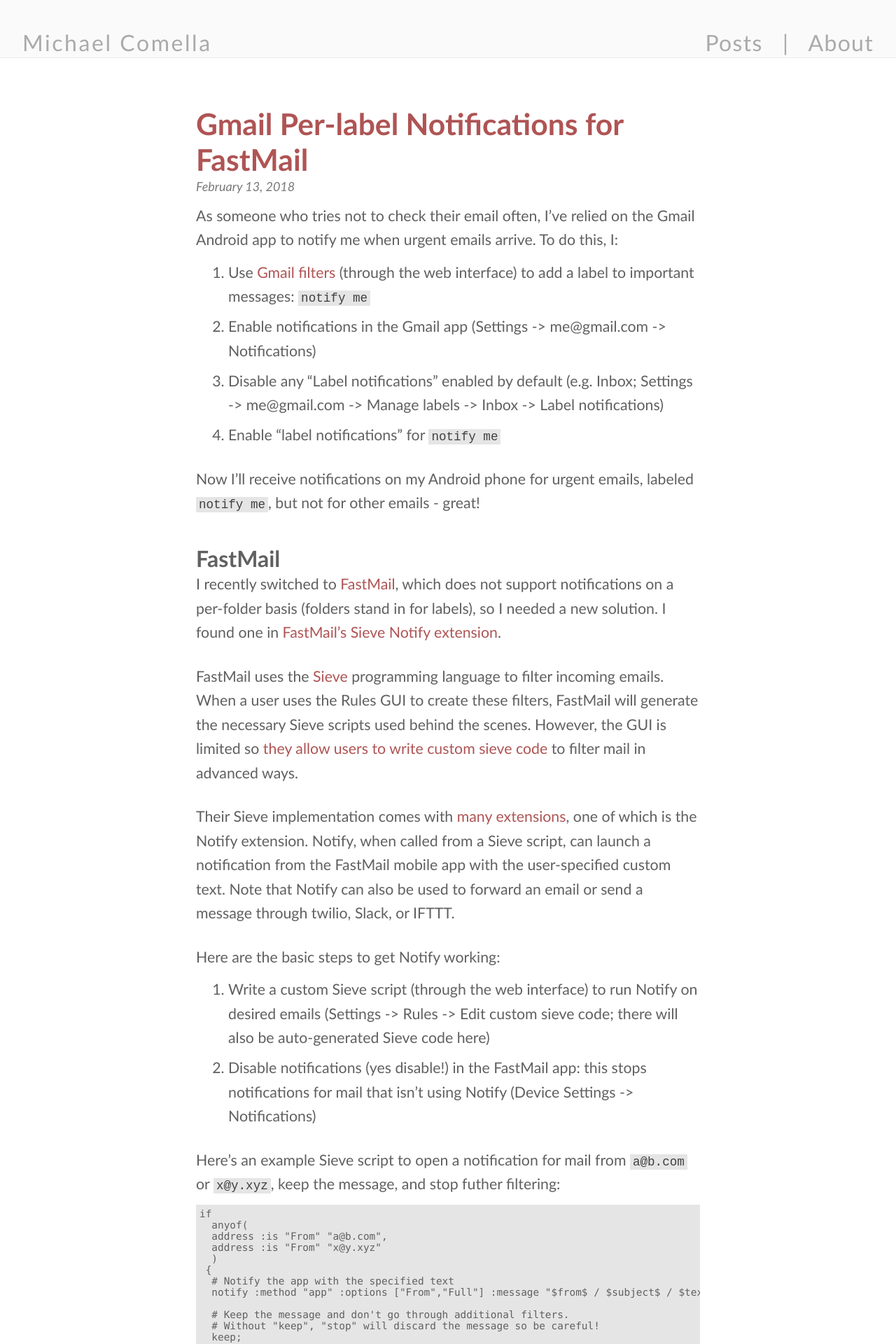
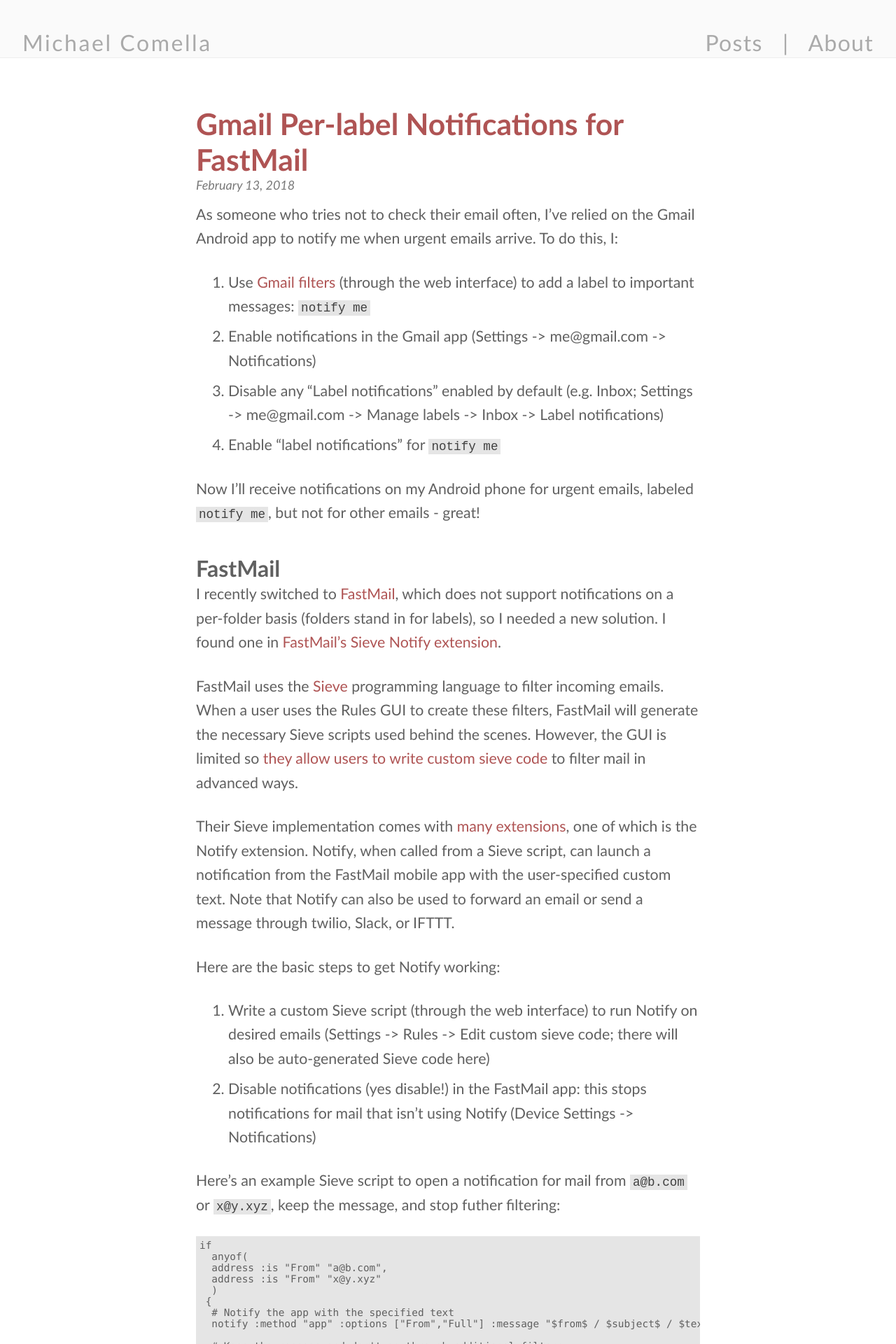
Before and after one commit to mcomella/mcomella.github.com, a Jekyll site: the page built from _posts/2018-02-13-gmail-per-label-notifications-for-fastmail.md, in a window 1280 px wide. Shown: the top 1920 px of the page at 70% size. Built offline with Jekyll 4.4.1, drawn with Linux system fonts in a browser that asks for light colours.

Commit message:
improve post style, especially list/code spacing.

```diff
--- a/css/main.css
+++ b/css/main.css
@@ -37,13 +37,14 @@
     margin: 2rem 0 0 0;
 }
 
+/* Put an accent color on a header immediately before another header. */
+h1:has(+ h2), h2:has(+ h3), h3:has(+ h4), h4:has(+ h5), h5:has(+ h6) {
+    color: var(--color-accent);
+}
+
 p {
     margin: 1.31em 0;
 }
-
-/* Group lists & code closer to the paragraphs that proceed them (rather than typical paragraph spacing). */
-p:has(+ ul), p:has(+ ol), p:has(+ .highlighter-rouge) { margin-bottom: 0; }
-p + ul, p + ol, p + .highlighter-rouge { margin-top: 12px; }
 
 p, li {
     line-height: 1.618;
@@ -107,7 +108,7 @@
 
 /* elements after headers: must be placed after all elements to override. */
 h1 + *, h2 + *, h3 + *, h4 + *, h5 + *, h6 + * {
-    margin: 0; /* reset margins to let headers define the margins. */
+    margin-top: 0; /* reset margins to let headers define the margins. */
 }
 
 /* --- HEADER & FOOTER --- */
@@ -210,10 +211,6 @@
     color: var(--color-grey);
 }
 
-.post h1 {
-    margin-bottom: 2px; /* Set spacing between post title and post date. */
-}
-
 .post-date + p {
     margin-top: 14px; /* Set first paragraph in post closer to date. */
 }
```
